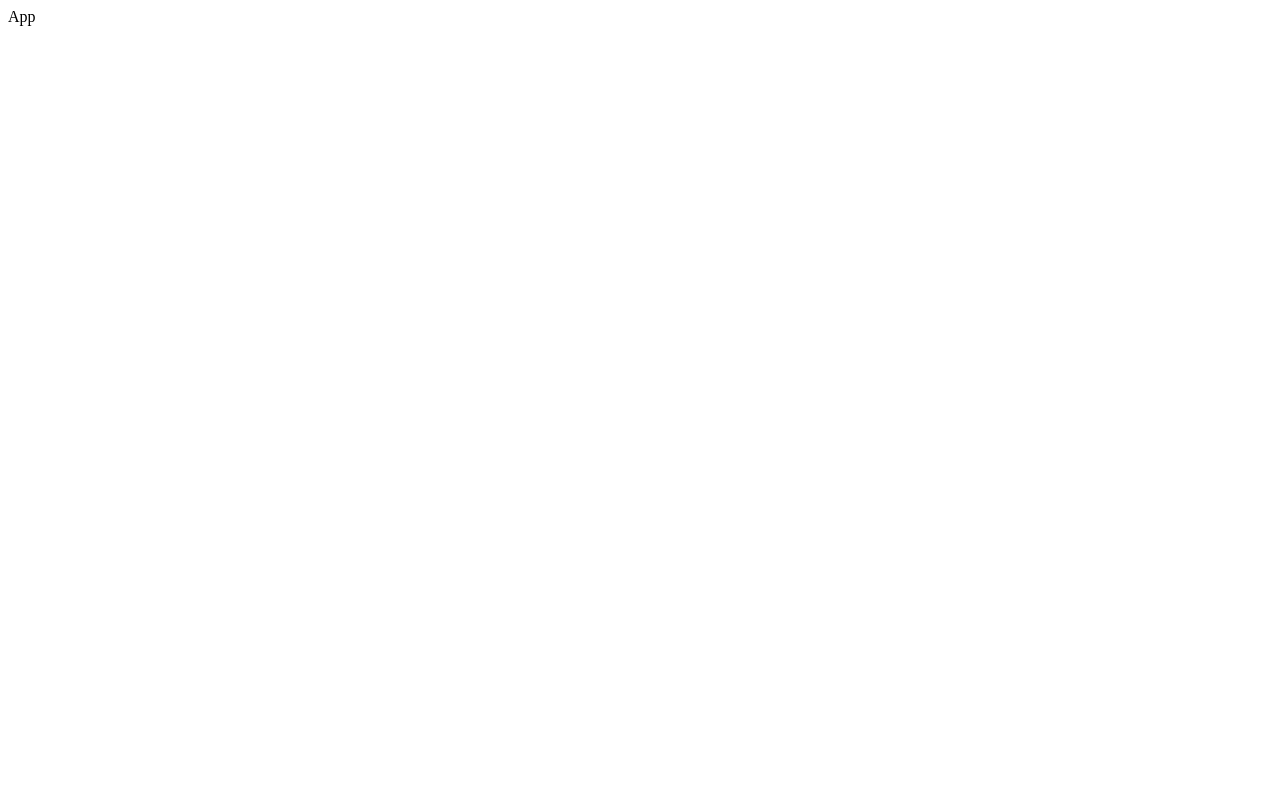
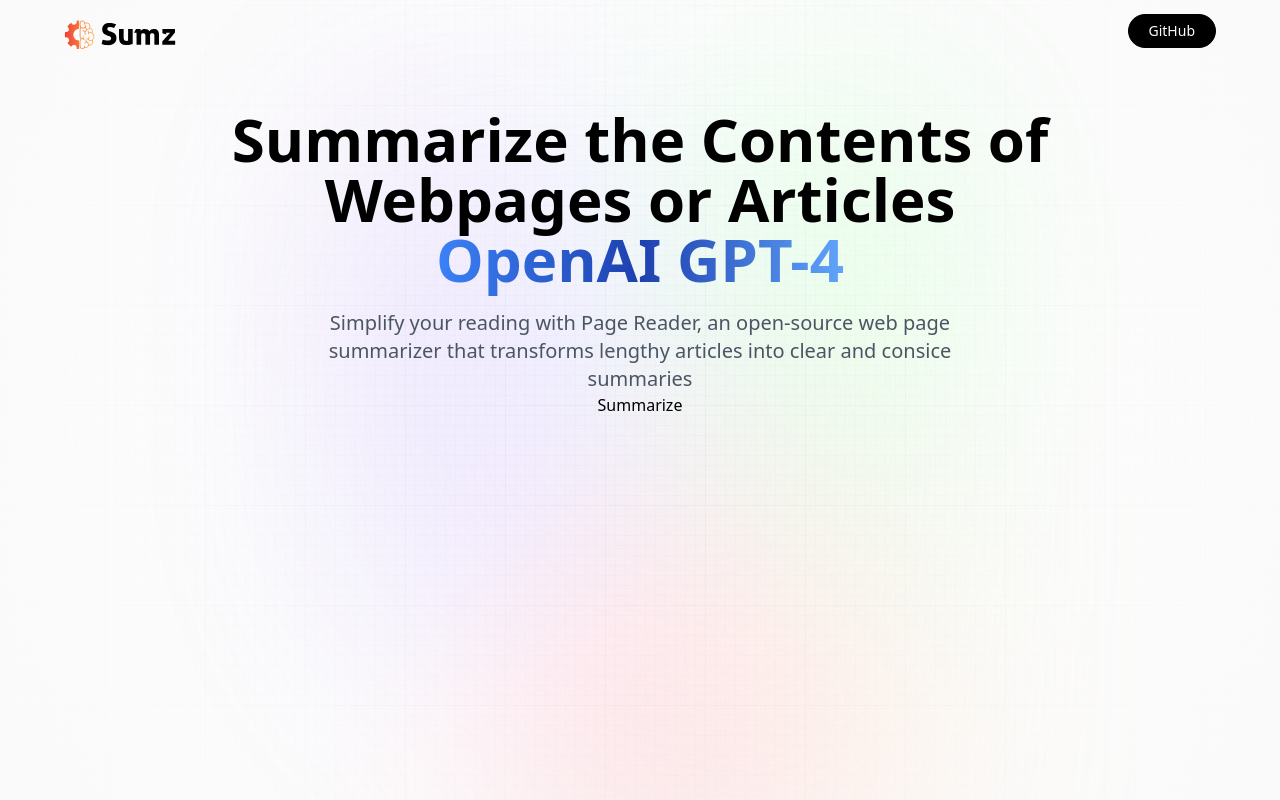
Before and after one commit to ajboman/PageReader, a React (Vite) app: page / in a window 1280 px wide. Built offline with nearby package versions, Linux system fonts and the light colour scheme; a web font is replaced by a local one.

Commit message:
info section added

```diff
--- a/src/App.css
+++ b/src/App.css
@@ -108,7 +108,7 @@
 }
 
 .blue_gradient {
-  @apply font-black bg-gradient-to-r from-blue-600 to-cyan-600 bg-clip-text text-transparent;
+  @apply font-black bg-gradient-to-r from-blue-500 via-blue-800 to-blue-400 bg-clip-text text-transparent;
 }
 
 .summary_box {
--- a/src/App.jsx
+++ b/src/App.jsx
@@ -1,8 +1,19 @@
-import React from 'react'
+import Info from './components/Info';
+import Summarize from './components/Summarize';
+
+import './App.css';
 
 const App = () => {
   return (
-    <div>App</div>
+    <main>
+        <div className='main'>
+            <div className='gradient'/>
+        </div>
+        <div className='app'>
+            <Info/>
+            <Summarize/>
+        </div>
+    </main>
   )
 }
 
--- /dev/null
+++ b/src/components/Info.jsx
@@ -0,0 +1,32 @@
+import { logo } from '../assets';
+
+const Info = () => {
+  return (
+    <header className='w-full flex justify-center items-center flex-col'>
+        <nav className='flex justify-between items-center w-full mb-10 pt-3'>
+            <img src={logo} alt="page_reader_logo" className='w-28 object-contain'/>
+
+            <button
+            type='button'
+            onClick={() => window.open('https://github.com/ajboman')}
+            className='black_btn'>
+                GitHub
+            </button>
+        </nav>
+
+        <h1 className='head_text'>
+            Summarize the Contents of <br/> Webpages or Articles <br />
+            <span className='blue_gradient'>
+                OpenAI GPT-4
+            </span>
+        </h1>
+        <h2 className='desc'>
+            Simplify your reading with Page Reader,
+            an open-source web page summarizer that transforms
+            lengthy articles into clear and consice summaries
+        </h2>
+    </header>
+  )
+}
+
+export default Info
--- /dev/null
+++ b/src/components/Summarize.jsx
@@ -0,0 +1,9 @@
+import React from 'react'
+
+const Summarize = () => {
+  return (
+    <div>Summarize</div>
+  )
+}
+
+export default Summarize
```
